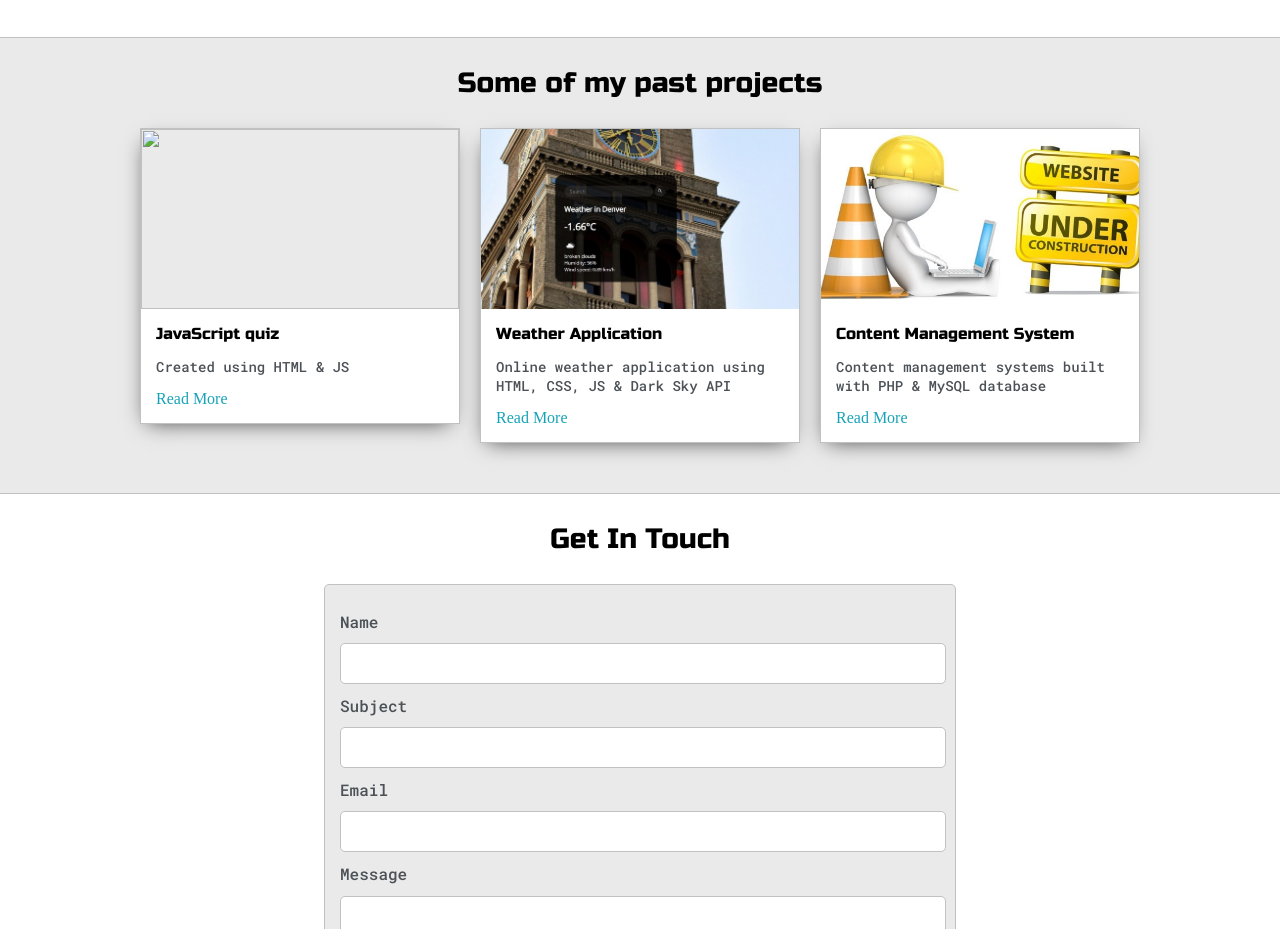
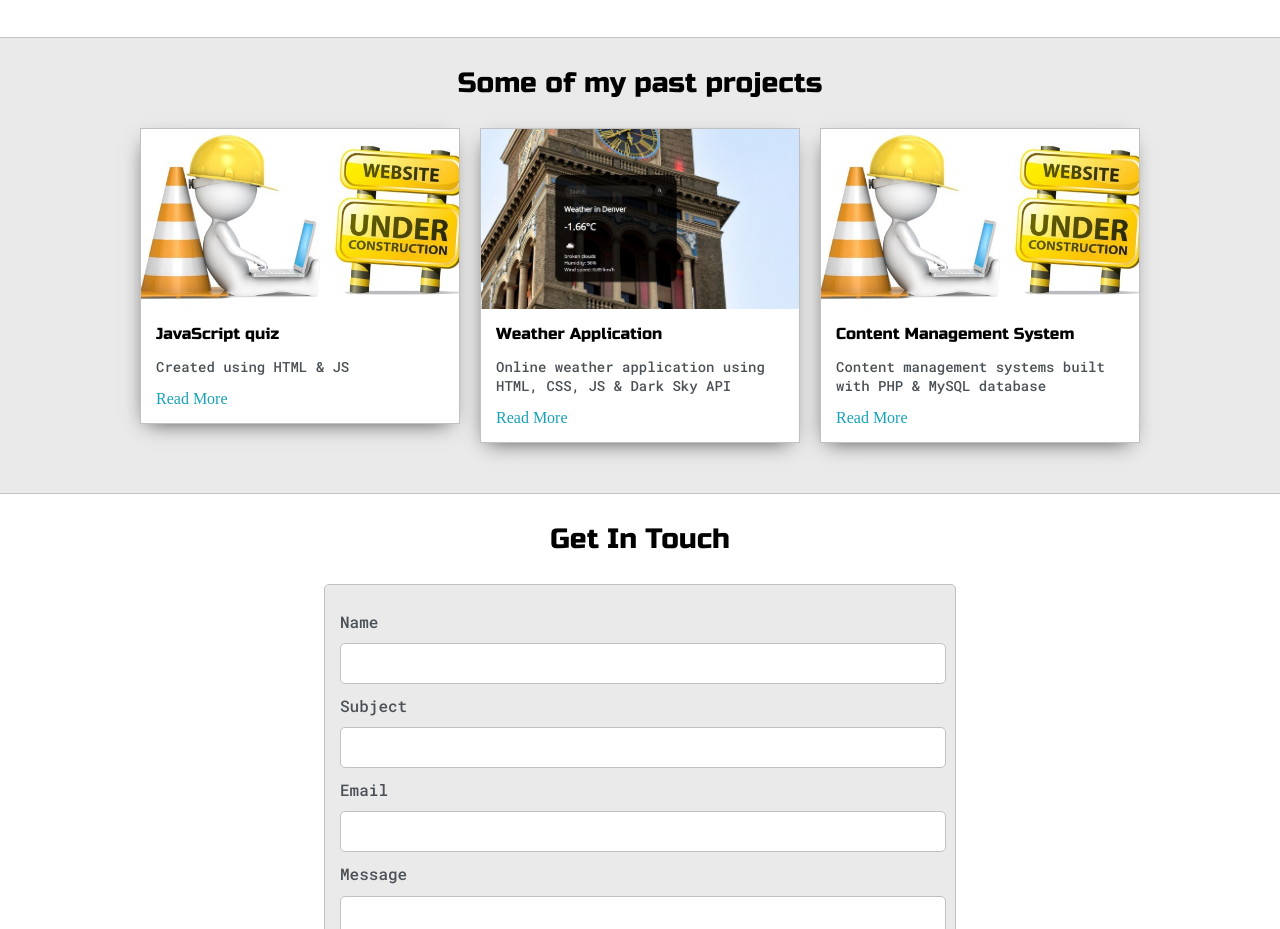
Before and after one commit to Mabbz/TremellT, a plain HTML site: page index.html in a window 1280 px wide. Shown: the part 1200-2129 px from the top of the page. Drawn offline with Linux system fonts and the light colour scheme; files whose address does not match are found by name.

Commit message:
Update index.html

```diff
--- a/index.html
+++ b/index.html
@@ -143,7 +143,7 @@
         <div class="post-wrapper">
           <div>
             <div class="post">
-              <img class="thumbnail" src="images/images/UnderConst.jpg" />
+              <img class="thumbnail" src="images/UnderConst.jpg" />
               <div class="post-preview">
                 <h6 class="post-title">JavaScript quiz</h6>
                 <p class="post-intro">Created using HTML & JS</p>
```
